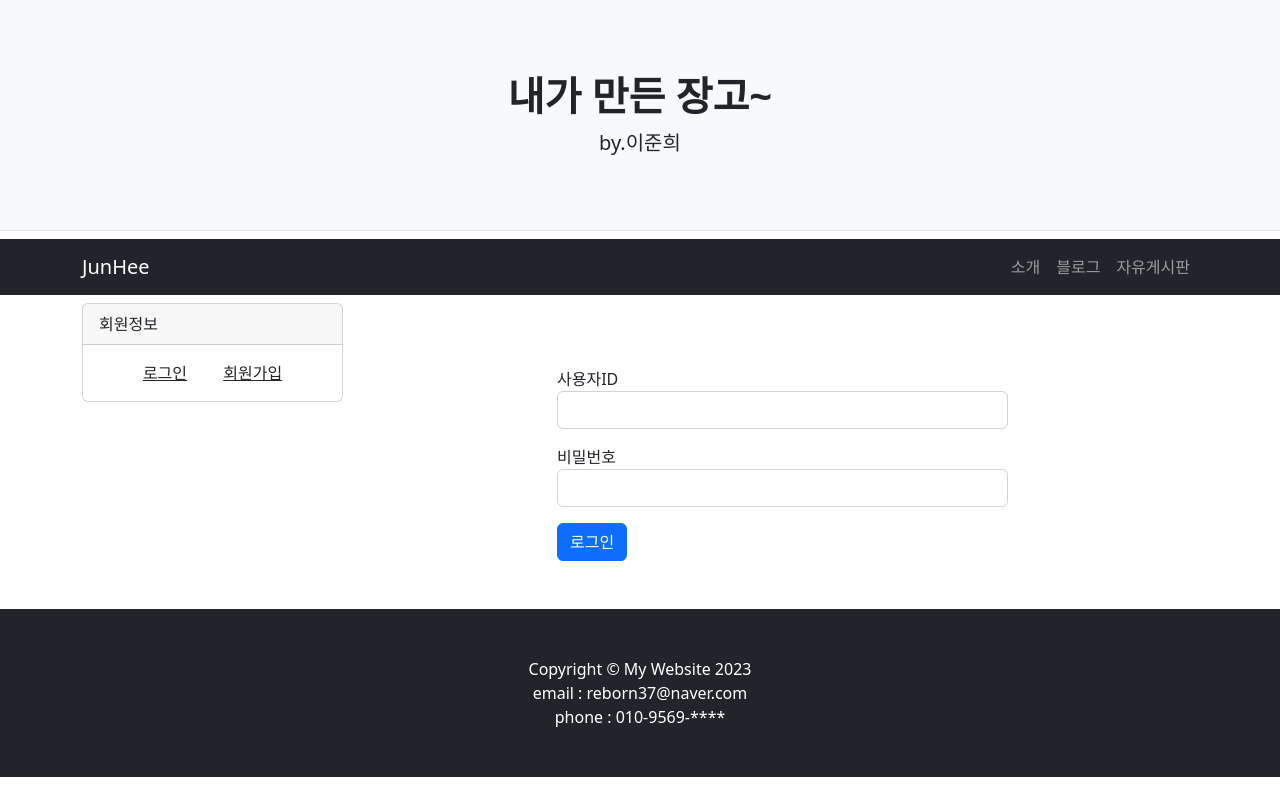
After one commit to JunHeeMerong/JunBlog, a Django app: page /programmers/ in a window 1280 px wide. The commit adds this page. Run offline with Django 3.2, Linux system fonts and the light colour scheme; some libraries are stand-ins or nearby versions.

Commit message:
프로그래머스 점수 가져오기

```diff
--- a/main/urls.py
+++ b/main/urls.py
@@ -27,6 +27,7 @@ urlpatterns = [
     path('common/',include('common.urls')),
     path('freeboard/',include('freeboard.urls')),
     path('ckeditor/', include('ckeditor_uploader.urls')),
+    path('programmers/',view.programmers,name='programmers'),
 ] + static(settings.MEDIA_URL, document_root=settings.MEDIA_ROOT)
 
 #urlpatterns+=re_path(r'^media/(?P<path>.\*)$', serve, {'document_root': settings.MEDIA_ROOT,})
--- a/main/view.py
+++ b/main/view.py
@@ -1,7 +1,8 @@
-from django.shortcuts import render
+from django.shortcuts import render,redirect
 from blog.models import Post,Comment
 from freeboard.models import *
 from django.contrib.auth.models import User
+from .programmers import progarmmers
 import logging
 logger = logging.getLogger('junblog')
 
@@ -27,3 +28,13 @@ def home(request):
     comments = countcomment(request)
     context = {'posts':posts,'comments':comments}
     return render(request, 'main/main.html',context)
+
+def programmers(request):
+    if request.method == "POST":
+        id = request.POST['id']
+        pw = request.POST['pw']
+        score = progarmmers(id,pw)
+        context = {'score':score}
+    else:
+        context = {}
+    return render(request, 'main/programmers.html',context)
--- a/templates/leftbox.html
+++ b/templates/leftbox.html
@@ -14,6 +14,14 @@
         </div>
         {% endif %}
     </div>
+    <!-- 프로그래머스 -->
+    {% if user.is_authenticated %}
+    {% if user.id == 1 %}
+    <div class='card mb-5'>
+        <a class='card-body' href='/programmers'>프로그래머스</a>
+    </div>
+    {% endif %}
+    {% endif %}
     <!-- Search widget-->
     <!-- Categories widget-->
 </div>
--- /dev/null
+++ b/templates/main/programmers.html
@@ -0,0 +1,34 @@
+{% extends 'base.html' %}
+{% block content %}
+<div class='container'>
+    <form method='post' action="{% url 'programmers' %}" class='row'>
+        {% csrf_token %}
+        {% include 'leftbox.html' %}
+        <div class='col-lg-2'></div>
+        {% if score %}
+        <div class='col-lg-5 mt-3'>
+            <div class='my-5'></div>
+            <h2>{{ score }}</h2>
+            <div class='my-5'></div>
+        </div>
+        {% else %}
+        <div class='col-lg-5 mt-3'>
+            {% include "form_errors.html" %}
+            <div class='my-5'></div>
+            <div class="mb-3">
+                <label for="id">사용자ID</label>
+                <input type="text" class="form-control" name="id" id="id"
+                    value="{{ form.id.value|default_if_none:'' }}">
+            </div>
+            <div class="mb-3">
+                <label for="pw">비밀번호</label>
+                <input type="password" class="form-control" name="pw" id="pw"
+                    value="{{ form.pw.value|default_if_none:'' }}">
+            </div>
+            <button type="submit" class="btn btn-primary">로그인</button>
+            <div class='my-5'></div>
+        </div>
+        {% endif %}
+    </form>
+</div>
+{% endblock %}
```
Also changed, not shown: main/programmers.py (added, +33 -0 lines).
